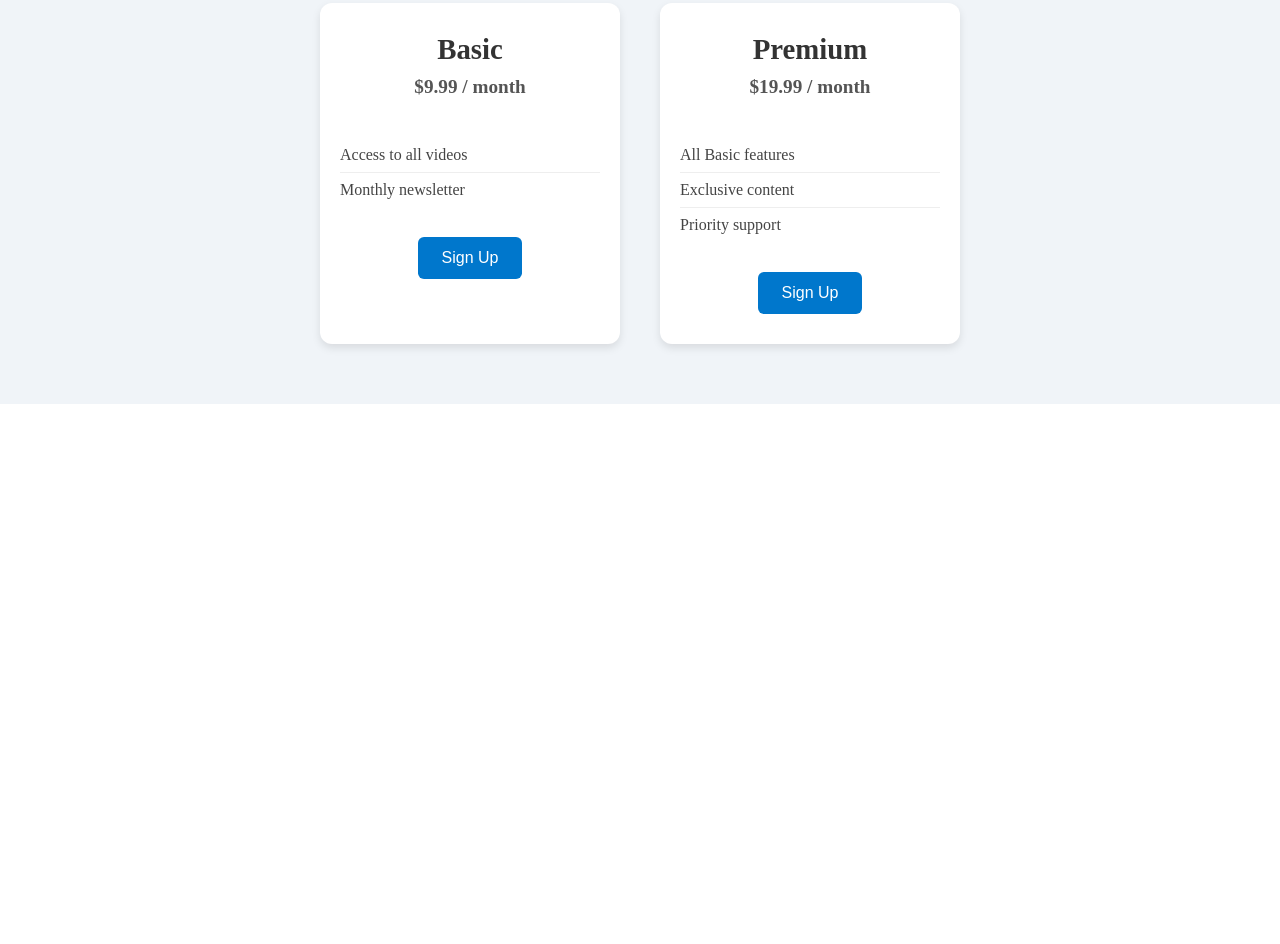
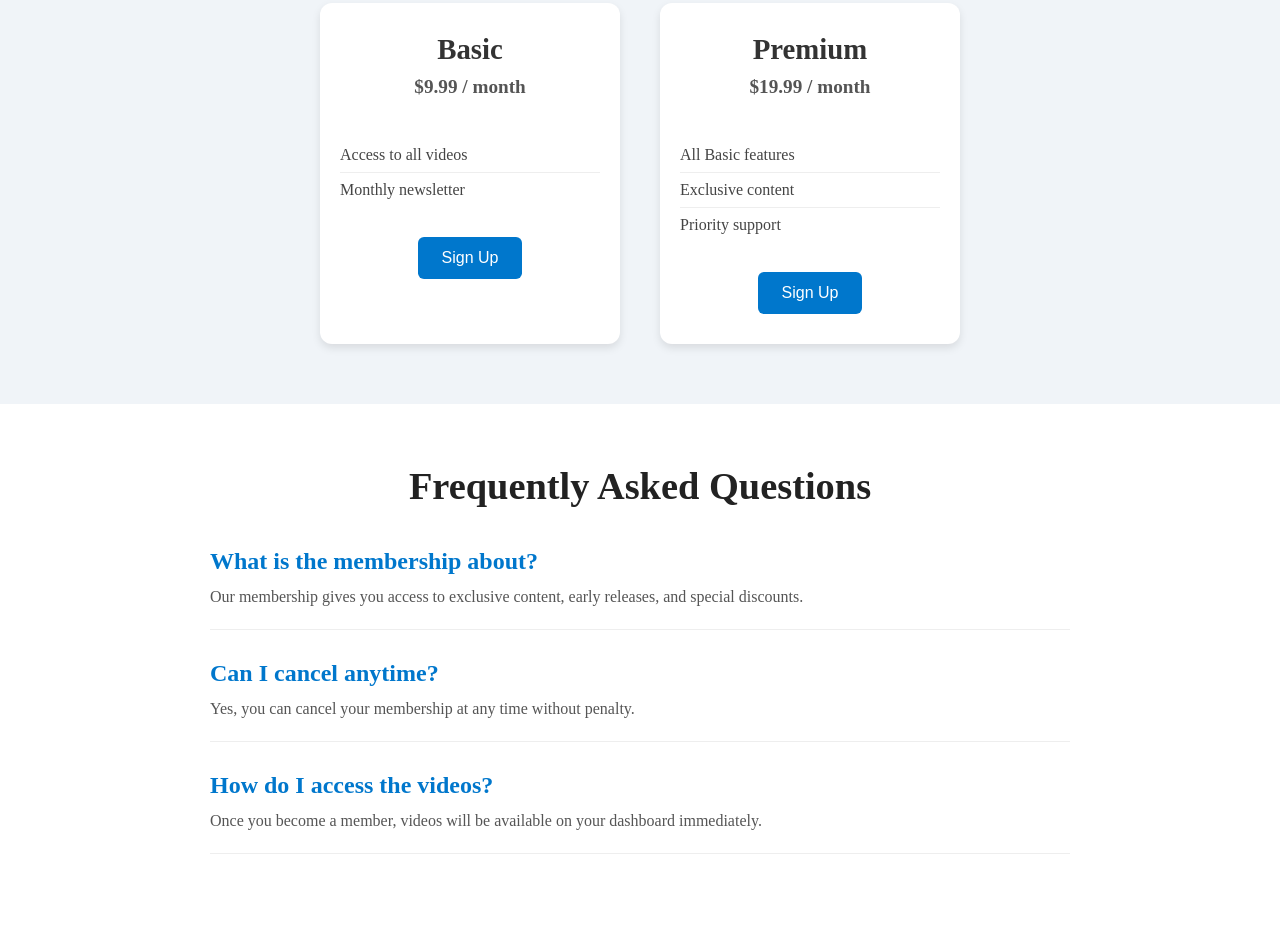
Before and after one commit to Muhammad0023/alx_html_css_advanced, a plain HTML site: page index.html in a window 1280 px wide. Shown: the part 1505-2449 px from the top of the page. Before the commit the page ends 1909 px from the top, so only its background shows below. Drawn offline with Linux system fonts and the light colour scheme.

Commit message:
Add FAQ section and styling

```diff
--- a/index.html
+++ b/index.html
@@ -81,6 +81,22 @@
     </div>
   </div>
 </section>
+<section class="faq">
+  <h2>Frequently Asked Questions</h2>
+  <div class="faq-item">
+    <h3>What is the membership about?</h3>
+    <p>Our membership gives you access to exclusive content, early releases, and special discounts.</p>
+  </div>
+  <div class="faq-item">
+    <h3>Can I cancel anytime?</h3>
+    <p>Yes, you can cancel your membership at any time without penalty.</p>
+  </div>
+  <div class="faq-item">
+    <h3>How do I access the videos?</h3>
+    <p>Once you become a member, videos will be available on your dashboard immediately.</p>
+  </div>
+</section>
+
 
 </body>
 </html>
--- a/styles.css
+++ b/styles.css
@@ -215,3 +215,37 @@ nav a {
 .plan button:hover {
   background-color: #005fa3;
 }
+.faq {
+  background-color: #fff;
+  padding: 60px 20px;
+  max-width: 900px;
+  margin: 0 auto;
+  text-align: left;
+}
+
+.faq h2 {
+  font-size: 2.4rem;
+  margin-bottom: 40px;
+  color: #222;
+  text-align: center;
+}
+
+.faq-item {
+  margin-bottom: 30px;
+  border-bottom: 1px solid #eee;
+  padding-bottom: 20px;
+}
+
+.faq-item h3 {
+  font-size: 1.5rem;
+  color: #0077cc;
+  cursor: pointer;
+  margin-bottom: 10px;
+}
+
+.faq-item p {
+  font-size: 1rem;
+  color: #555;
+  margin: 0;
+  line-height: 1.5;
+}
```
